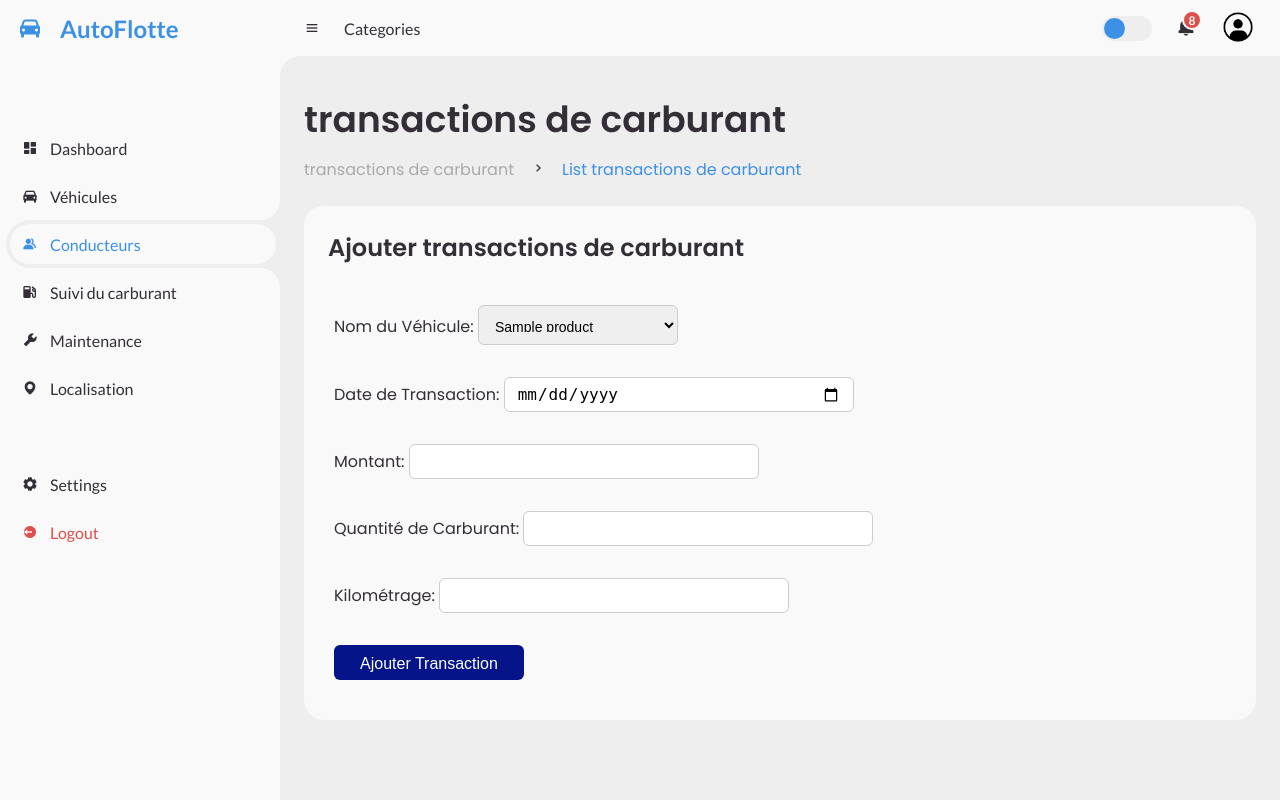
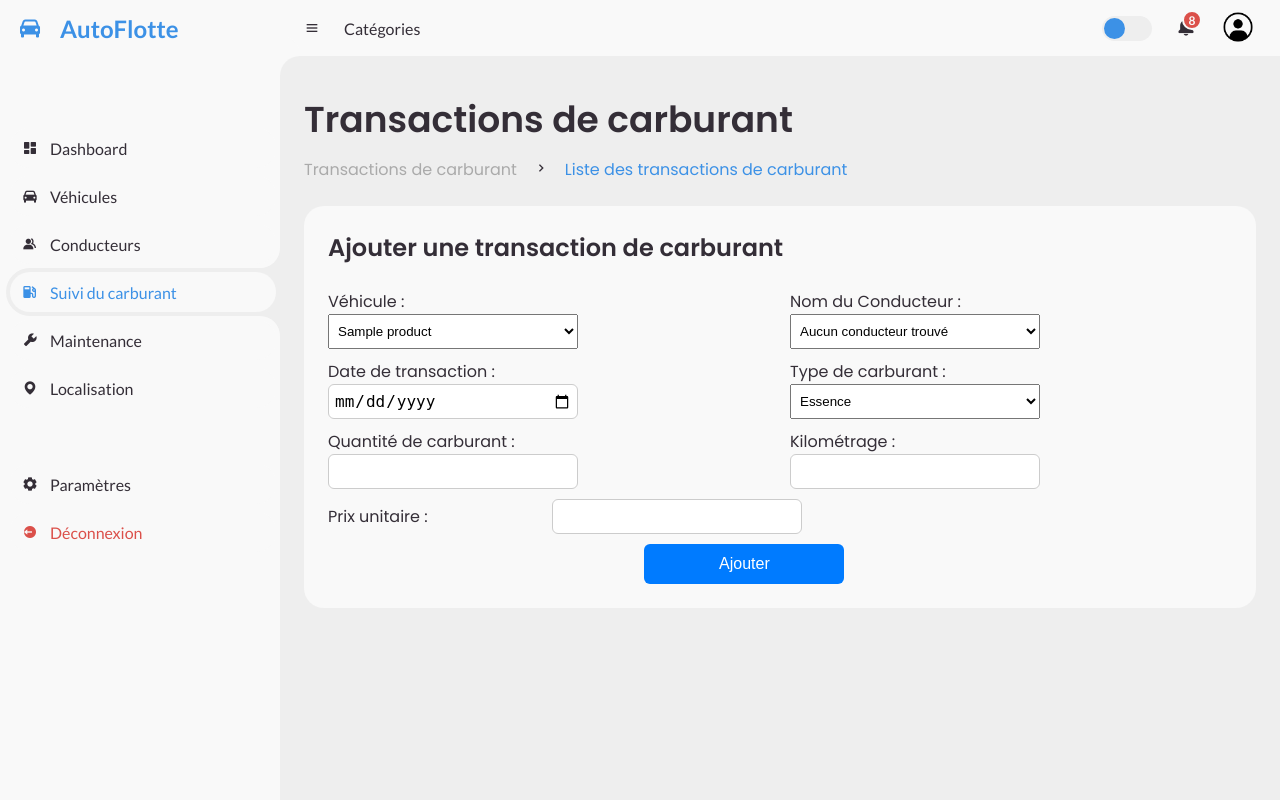
Before and after one commit to nawres567/gestion_flotte_v-hicule, a PHP site: page /ajoutTransaction.php in a window 1280 px wide. Run offline with PHP 8.4, Linux system fonts and the light colour scheme; tables that the repository leaves empty or names only in its code hold one stand-in row (values such as "Sample post").

Commit message:
mercredi

```diff
--- a/ajoutConducteur.php
+++ b/ajoutConducteur.php
@@ -117,6 +117,7 @@
         border: none;
         border-radius: 6px;
         cursor: pointer;
+        margin-left:35%;
     }
 </style>
 </head>
--- a/ajoutTransaction.php
+++ b/ajoutTransaction.php
@@ -5,17 +5,22 @@
 // Traiter les données du formulaire
 if ($_SERVER["REQUEST_METHOD"] == "POST") {
     $vehicle_id = $_POST['vehicle_id'];
+    $driver_id = $_POST['driver_id'];
     $transaction_date = $_POST['transaction_date'];
-    $amount = $_POST['amount'];
     $fuel_quantity = $_POST['fuel_quantity'];
     $mileage = $_POST['mileage'];
+    $unit_price = $_POST['unit_price'];
+    $fuel_type = $_POST['fuel_type']; // Champ nouveau pour le type de carburant
+
+    // Calculer le total
+    $total = $fuel_quantity * $unit_price;
 
     // Insérer les données dans la table llx_product_fournisseur_price
-    $sql = "INSERT INTO llx_product_fournisseur_price (fk_product, datec, price, quantity, tms, unitprice)
-            VALUES ('$vehicle_id', '$transaction_date', '$amount', '$fuel_quantity', NOW(), '$mileage')";
+    $sql = "INSERT INTO llx_product_fournisseur_price (fk_product, datec, quantity, tms, unitprice, driver_id, fuel_type, mileage, total)
+            VALUES ('$vehicle_id', '$transaction_date', '$fuel_quantity', NOW(), '$unit_price', '$driver_id', '$fuel_type', '$mileage', '$total')";
 
     if ($conn->query($sql) === TRUE) {
-        // Rediriger vers listTransactions.php après une insertion réussie
+        // Rediriger vers carburant.php après une insertion réussie
         header("Location: carburant.php");
         exit();
     } else {
@@ -26,17 +31,55 @@
     $conn->close();
 }
 ?>
+
 <!DOCTYPE html>
-<html lang="en">
+<html lang="fr">
 <head>
     <meta charset="UTF-8">
     <meta name="viewport" content="width=device-width, initial-scale=1.0">
     <!-- Boxicons -->
     <link href='https://unpkg.com/boxicons@2.0.9/css/boxicons.min.css' rel='stylesheet'>
-    <!-- My CSS -->
-    <link rel="stylesheet" href="css/dashboard.css">
+    <!-- Mon CSS -->
+    <link rel="stylesheet" href="css/ajoutC.css">
+    <title>AutoFlotte</title>
+    <style>
+        .form-row {
+            display: flex;
+            margin-bottom: 10px;
+        }
 
-    <title>AdminHub</title>
+        .form-group {
+            margin-right: 20px;
+        }
+
+        .form-group:last-child {
+            margin-right: 0;
+        }
+
+        .form-group label {
+            width: 220px;
+            display: inline-block;
+        }
+
+        .form-group input,
+        .form-group select {
+            width: 250px;
+            height: 35px;
+            padding: 5px;
+            box-sizing: border-box;
+        }
+
+        .btn-submit {
+            width: 200px;
+            height: 40px;
+            background-color: #007bff;
+            color: white;
+            border: none;
+            border-radius: 6px;
+            cursor: pointer;
+            margin-left: 35%;
+        }
+    </style>
 </head>
 <body>
 
@@ -59,13 +102,13 @@
                     <span class="text">Véhicules</span>
                 </a>
             </li>
-            <li class="active">
+            <li>
                 <a href="listConducteurs.php">
                     <i class='bx bxs-group'></i>
                     <span class="text">Conducteurs</span>
                 </a>
             </li>
-            <li>
+            <li class="active">
                 <a href="carburant.php">
                     <i class='bx bxs-gas-pump'></i>
                     <span class="text">Suivi du carburant</span>
@@ -88,27 +131,25 @@
             <li>
                 <a href="#">
                     <i class='bx bxs-cog'></i>
-                    <span class="text">Settings</span>
+                    <span class="text">Paramètres</span>
                 </a>
             </li>
             <li>
                 <a href="logout.php" class="logout">
                     <i class='bx bxs-log-out-circle'></i>
-                    <span class="text">Logout</span>
+                    <span class="text">Déconnexion</span>
                 </a>
             </li>
         </ul>
     </section>
 
     <section id="content">
-        <!-- NAVBAR -->
+        <!-- BARRE DE NAVIGATION -->
         <nav>
             <i class='bx bx-menu'></i>
-            <a href="#" class="nav-link">Categories</a>
+            <a href="#" class="nav-link">Catégories</a>
             <form action="#">
                 <div class="form-input">
-
-
                 </div>
             </form>
             <input type="checkbox" id="switch-mode" hidden>
@@ -121,20 +162,20 @@
                 <img src="img/people.webp">
             </a>
         </nav>
-        <!-- NAVBAR -->
+        <!-- BARRE DE NAVIGATION -->
 
-        <!-- MAIN -->
+        <!-- PRINCIPAL -->
         <main>
             <div class="head-title">
                 <div class="left">
-                    <h1>transactions de carburant</h1>
+                    <h1>Transactions de carburant</h1>
                     <ul class="breadcrumb">
                         <li>
-                            <a href="#">transactions de carburant</a>
+                            <a href="#">Transactions de carburant</a>
                         </li>
                         <li><i class='bx bx-chevron-right'></i></li>
                         <li>
-                            <a class="active" href="listConducteurs.php">List transactions de carburant</a>
+                            <a class="active" href="listConducteurs.php">Liste des transactions de carburant</a>
                         </li>
                     </ul>
                 </div>
@@ -142,77 +183,92 @@
             <div class="table-data">
                 <div class="order">
                     <div class="head">
-                        <h3>Ajouter transactions de carburant</h3>
+                        <h3>Ajouter une transaction de carburant</h3>
                     </div>
+
                     <form id="addTransactionForm" action="ajoutTransaction.php" method="POST">
-                        <table>
-                            <tbody>
-                                <tr>
-                                    <td>
-                                        <label for="vehicle_id">Nom du Véhicule:</label>
-                                        <select  style=" padding: 12px;
-    font-size: 14px;
-    border: 1px solid #ccc;
-    border-radius: 6px;
-
-    transition: border-color 0.3s, box-shadow 0.3s;
-    width: 200px;
-    height: 40px;" name="vehicle_id" required>
+                        <div class="form-row">
+                            <div class="form-group">
+                                <label for="vehicle_id">Véhicule :</label>
+                                <select name="vehicle_id" id="vehicle_id" required>
                                     <?php
-                                            // Inclusion du fichier de connexion à la base de données
+                                    // Inclure le fichier de connexion à la base de données
                                     include 'config.php';
 
-                                            // Sélectionner tous les véhicules depuis la table llx_product
+                                    // Récupérer les véhicules depuis la table llx_product
                                     $sql = "SELECT rowid, label FROM llx_product";
                                     $result = $conn->query($sql);
 
                                     // Vérifier s'il y a des enregistrements
                                     if ($result->num_rows > 0) {
-                                                // Afficher les données de chaque ligne
-                                                while($row = $result->fetch_assoc()) {
-                                                    echo "<option value='" . $row['rowid'] . "'>" . $row['label'] . "</option>";
+                                        // Afficher les options du select
+                                        while ($row = $result->fetch_assoc()) {
+                                            echo "<option value='" . htmlspecialchars($row['rowid']) . "'>" . htmlspecialchars($row['label']) . "</option>";
                                         }
                                     } else {
-                                                echo "<option disabled>Aucun véhicule disponible</option>";
+                                        echo "<option value=''>Aucun véhicule trouvé</option>";
                                     }
-
-                                            // Fermer la connexion à la base de données
-                                            $conn->close();
                                     ?>
                                 </select>
-                                    </td>
-                                </tr>
-                                <tr>
-                                    <td>
-                                        <label for="transaction_date">Date de Transaction:</label>
-                                        <input type="date" name="transaction_date" required>
-                                    </td>
-                                </tr>
-                                <tr>
-                                    <td>
-                                        <label for="amount">Montant:</label>
-                                        <input type="number" step="0.01" name="amount" required>
-                                    </td>
-                                </tr>
-                                <tr>
-                                    <td>
-                                        <label for="fuel_quantity">Quantité de Carburant:</label>
-                                        <input type="number" step="0.01" name="fuel_quantity" required>
-                                    </td>
-                                </tr>
-                                <tr>
-                                    <td>
-                                        <label for="mileage">Kilométrage:</label>
-                                        <input type="number" name="mileage" required>
-                                    </td>
-                                </tr>
-                                <tr>
-                                    <td>
-                                        <button  style="padding: 10px 20px; width:190px; color: white;" type="submit">Ajouter Transaction</button>
-                                    </td>
-                                </tr>
-                            </tbody>
-                        </table>
+                            </div>
+                            <div class="form-group">
+                                <label for="driver_id">Nom du Conducteur :</label>
+                                <select name="driver_id" id="driver_id" required>
+                                    <?php
+                                    // Inclure le fichier de connexion à la base de données
+                                    include 'config.php';
+
+                                    // Récupérer les conducteurs depuis la table llx_user où entity = 2 (par exemple)
+                                    $sql = "SELECT rowid, lastname FROM llx_user WHERE entity = 2";
+                                    $result = $conn->query($sql);
+
+                                    // Vérifier s'il y a des enregistrements
+                                    if ($result->num_rows > 0) {
+                                        // Afficher les options du select
+                                        while ($row = $result->fetch_assoc()) {
+                                            echo "<option value='" . htmlspecialchars($row['rowid']) . "'>" . htmlspecialchars($row['lastname']) . "</option>";
+                                        }
+                                    } else {
+                                        echo "<option value=''>Aucun conducteur trouvé</option>";
+                                    }
+                                    ?>
+                                </select>
+                            </div>
+                        </div>
+                        <div class="form-row">
+                            <div class="form-group">
+                                <label for="transaction_date">Date de transaction :</label>
+                                <input type="date" name="transaction_date" id="transaction_date" required>
+                            </div>
+                            <div class="form-group">
+                                <label for="fuel_type">Type de carburant :</label>
+                                <select name="fuel_type" id="fuel_type" required>
+                                    <option value="Essence">Essence</option>
+                                    <option value="Diesel">Diesel</option>
+                                    <option value="Électrique">Électrique</option>
+                                    <option value="Hybride">Hybride</option>
+                                </select>
+                            </div>
+                        </div>
+                        <div class="form-row">
+                            <div class="form-group">
+                                <label for="fuel_quantity">Quantité de carburant :</label>
+                                <input type="number" name="fuel_quantity" id="fuel_quantity" step="0.01" required>
+                            </div>
+                            <div class="form-group">
+                                <label for="mileage">Kilométrage :</label>
+                                <input type="number" name="mileage" id="mileage" required>
+                            </div>
+                        </div>
+                        <div class="form-row">
+                            <div class="form-group">
+                                <label for="unit_price">Prix unitaire :</label>
+                                <input type="number" name="unit_price" id="unit_price" step="0.01" required>
+                            </div>
+                        </div>
+                        <div class="form-group">
+                            <button type="submit" class="btn-submit">Ajouter</button>
+                        </div>
                     </form>
                 </div>
             </div>
--- a/ajoutVéhicule.php
+++ b/ajoutVéhicule.php
@@ -125,6 +125,7 @@
         border: none;
         border-radius: 6px;
         cursor: pointer;
+        margin-left:35%;
     }
 </style>
 </head>
```
Also changed, not shown: carburant.php (+26 -40 lines), dashbord.php (+67 -1 lines), profil.php (+51 -32 lines). Lines whose indentation alone changed are shown as unchanged.
